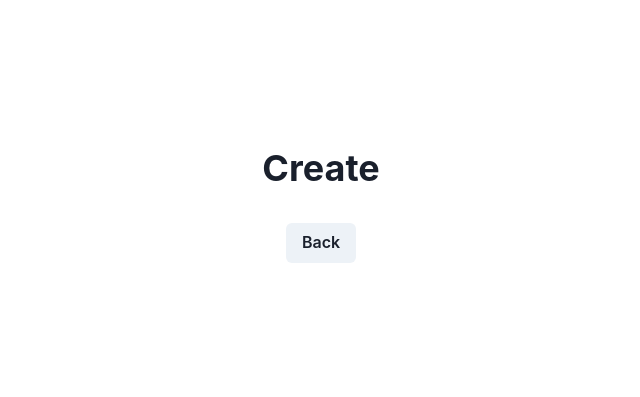
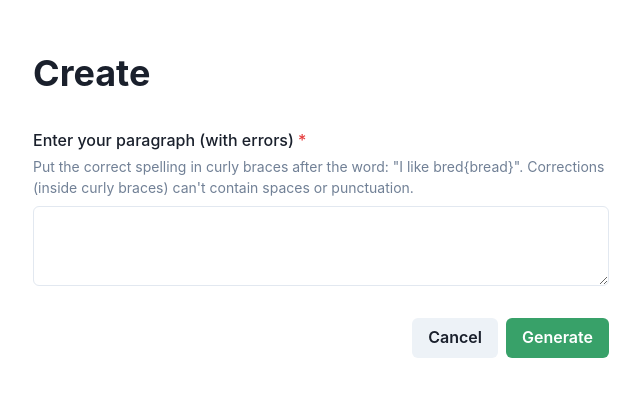
Before and after one commit to westbrookdaniel/classroom-games, a Next.js app: page /create in a window 1280 px wide. Shown: the part 195-592 px from the top of the page, without its empty margins (319-959 px from the left). Built offline with nearby package versions, Linux system fonts and the light colour scheme.

Commit message:
Adding create

```diff
--- a/components/Form.tsx
+++ b/components/Form.tsx
@@ -80,14 +80,10 @@ export const FormElements: React.FC<FormElementsProps> = ({
     )
 }
 
-export const FormTextArea: React.FC<FormElementsProps & TextareaProps> = ({
-    label,
-    helper,
-    error,
-    formControlProps,
-    name,
-    ...props
-}) => {
+export const FormTextArea = React.forwardRef<
+    HTMLTextAreaElement,
+    FormElementsProps & TextareaProps
+>(({ label, helper, error, formControlProps, name, ...props }, ref) => {
     return (
         <FormElements
             formControlProps={formControlProps}
@@ -96,10 +92,10 @@ export const FormTextArea: React.FC<FormElementsProps & TextareaProps> = ({
             label={label}
             name={name}
         >
-            <Textarea id={name} name={name} w="full" {...props} />
+            <Textarea id={name} name={name} w="full" ref={ref} {...props} />
         </FormElements>
     )
-}
+})
 
 export const FormInput = React.forwardRef<
     HTMLInputElement,
--- a/pages/create.tsx
+++ b/pages/create.tsx
@@ -1,10 +1,32 @@
 import * as React from 'react'
 import Link from 'next/link'
-import { Button, Heading, Stack, VStack } from '@chakra-ui/react'
+import { Button, ButtonGroup, Heading, Stack } from '@chakra-ui/react'
 import type { NextPage } from 'next'
 import Head from 'next/head'
+import { SubmitHandler, useForm } from 'react-hook-form'
+import { FormTextArea } from '../components/Form'
+import { useStore } from '../store'
+import { useRouter } from 'next/router'
+
+interface FormValues {
+    paragraph: string
+}
 
 const Create: NextPage = () => {
+    const router = useRouter()
+    const setParagraph = useStore((s) => s.setParagraph)
+
+    const {
+        register,
+        handleSubmit,
+        formState: { isSubmitting, errors },
+    } = useForm<FormValues>()
+
+    const onSubmit: SubmitHandler<FormValues> = ({ paragraph }) => {
+        setParagraph(paragraph)
+        router.push('/')
+    }
+
     return (
         <Stack
             minH="100vh"
@@ -12,6 +34,10 @@ const Create: NextPage = () => {
             alignItems="center"
             justifyContent="center"
             p={6}
+            noValidate
+            as="form"
+            onSubmit={handleSubmit(onSubmit)}
+            autoComplete="off"
         >
             <Head>
                 <title>Create - Paragraph Game</title>
@@ -21,12 +47,32 @@ const Create: NextPage = () => {
                 />
                 <link rel="icon" href="/favicon.ico" />
             </Head>
-            <VStack spacing={8}>
+            <Stack spacing={8} w="full" maxW="xl">
                 <Heading>Create</Heading>
-                <Link href="/">
-                    <Button>Back</Button>
-                </Link>
-            </VStack>
+                <FormTextArea
+                    {...register('paragraph', {
+                        required: 'Paragraph is required',
+                    })}
+                    label="Enter your paragraph (with errors)"
+                    helper={`Put the correct spelling in curly braces after the word: "I like bred{bread}". Corrections (inside curly braces) can't contain spaces or punctuation.`}
+                    error={errors.paragraph?.message}
+                    autoComplete="off"
+                    formControlProps={{ isRequired: true }}
+                />
+
+                <ButtonGroup display="flex" justifyContent="flex-end">
+                    <Link href="/">
+                        <Button type="button">Cancel</Button>
+                    </Link>
+                    <Button
+                        colorScheme="green"
+                        type="submit"
+                        isLoading={isSubmitting}
+                    >
+                        Generate
+                    </Button>
+                </ButtonGroup>
+            </Stack>
         </Stack>
     )
 }
--- a/store/index.tsx
+++ b/store/index.tsx
@@ -1,5 +1,6 @@
 import create from 'zustand'
 import { immer } from 'zustand/middleware/immer'
+import { createTokensFromParagraph } from '../utils/createTokensFromParagraph'
 
 export interface TokenState {
     id: number
@@ -12,15 +13,14 @@ export interface TokenState {
 export interface State {
     maxHealth: number
     health: number
-    paragraph: string
     tokenMap: Record<number, TokenState>
     subtractHealth: () => void
-    setParagraph: (paragraph: string, answerMap: Record<number, string>) => void
+    setParagraph: (paragraph: string) => void
     setTokenGuess: (id: number, guess: string) => void
 }
 
 export const useStore = create(
-    immer<State>((set, get) => ({
+    immer<State>((set) => ({
         maxHealth: 5,
         health: 5,
         paragraph: '',
@@ -30,22 +30,9 @@ export const useStore = create(
                 if (state.health > 0) state.health -= 1
                 return state
             }),
-        setParagraph: (
-            paragraph: string,
-            answerMap: Record<number, string>
-        ) => {
-            const tokens = paragraph.split(/([ .,?:;!'])/)
-            const tokenMap: Record<string, TokenState> = {}
-            tokens.forEach((value, id) => {
-                tokenMap[id] = {
-                    id,
-                    value,
-                    answer: answerMap[id],
-                    guess: [],
-                    isCorrect: false,
-                }
-            })
-            set({ paragraph, tokenMap })
+        setParagraph: (paragraph: string) => {
+            const tokenMap = createTokensFromParagraph(paragraph)
+            set({ tokenMap })
         },
         setTokenGuess: (id: number, guess: string) =>
             set((state) => {
@@ -57,3 +44,10 @@ export const useStore = create(
             }),
     }))
 )
+
+// Setup the initial data
+useStore
+    .getState()
+    .setParagraph(
+        'This is a very nomal{normal} looking paragraph, or so I believe.'
+    )
--- /dev/null
+++ b/utils/createTokensFromParagraph.ts
@@ -0,0 +1,30 @@
+import { TokenState } from '../store'
+
+export function createTokensFromParagraph(paragraph: string) {
+    const tokens = paragraph.split(/([ .,?:;!'])/)
+    const tokenMap: Record<string, TokenState> = {}
+    tokens.forEach((value, id) => {
+        if (value.includes('{')) {
+            const wrongValue = value.slice(0, value.indexOf('{'))
+            const answer = value.slice(
+                value.indexOf('{') + 1,
+                value.indexOf('}')
+            )
+            tokenMap[id] = {
+                id,
+                value: wrongValue,
+                answer,
+                guess: [],
+                isCorrect: false,
+            }
+        } else {
+            tokenMap[id] = {
+                id,
+                value,
+                guess: [],
+                isCorrect: false,
+            }
+        }
+    })
+    return tokenMap
+}
```
Also changed, not shown: pages/index.tsx (+1 -8 lines).
